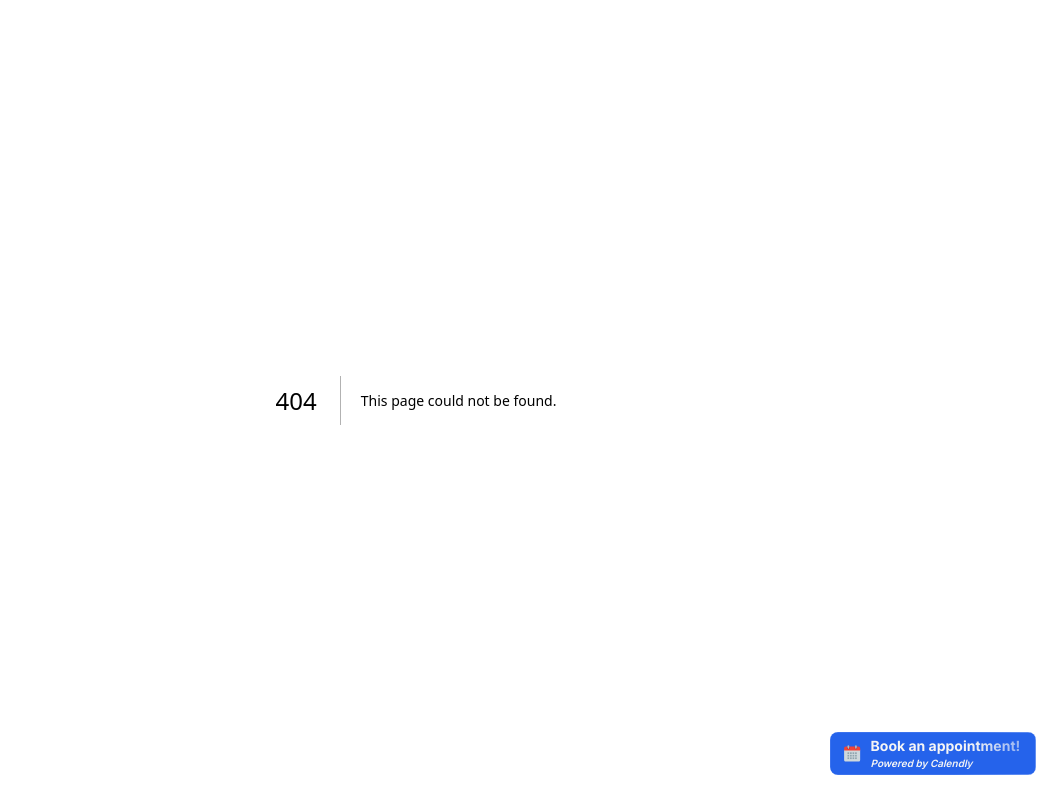
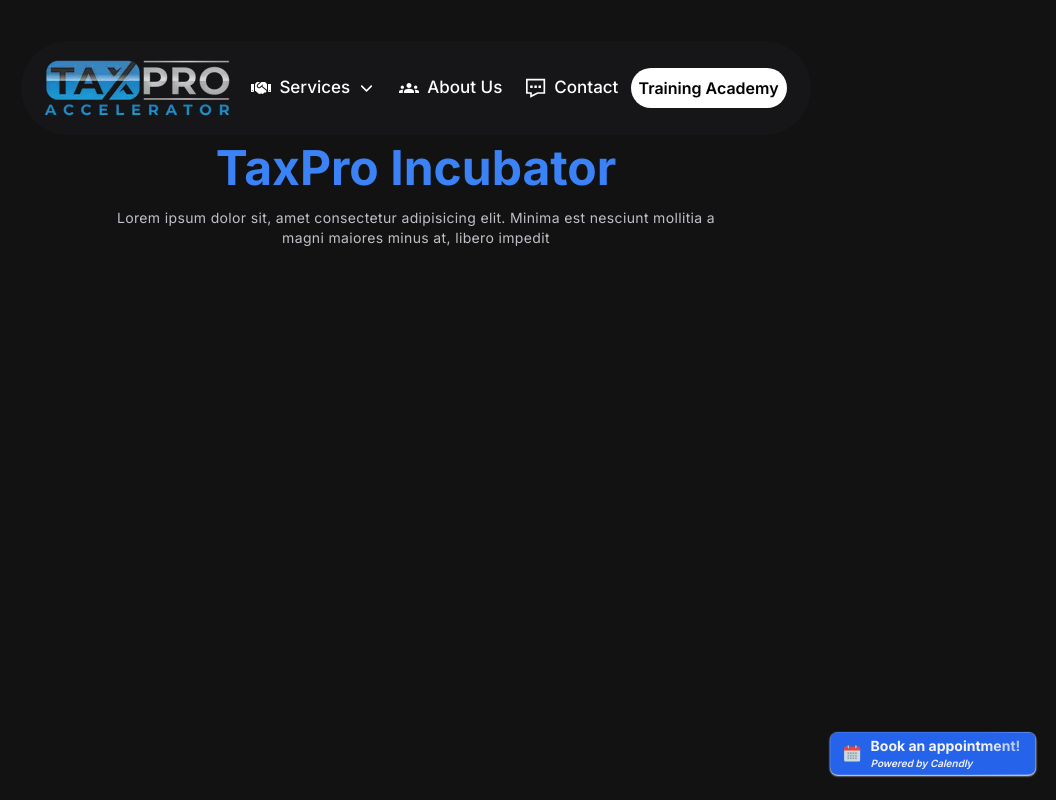
Before and after one commit to natzgg/servizen, a Next.js app: page /product/taxproincubator in a window 1280 px wide. Before the commit this address had no page. Shown: the top 800 px of the page, without its empty margins (224-1280 px from the left). Built offline with nearby package versions, Linux system fonts and the light colour scheme.

Commit message:
Add single product page (ongoing)

```diff
--- a/app/(home)/_components/pricing/pricing-button.tsx
+++ b/app/(home)/_components/pricing/pricing-button.tsx
@@ -1,16 +1,19 @@
 "use client";
 
 import { cn } from "@/lib/utils";
+import Link from "next/link";
 
 const PricingButton = ({
   title,
   recommended,
+  href,
 }: {
   title: string;
   recommended: boolean;
+  href: string;
 }) => {
   return (
-    <div className="w-full mt-5">
+    <Link href={href} className="w-full mt-5">
       <button
         className={cn(
           "py-3 px-2 rounded-lg w-full",
@@ -21,7 +24,7 @@ const PricingButton = ({
       >
         <span className="font-bold uppercase">Choose {title}</span>
       </button>
-    </div>
+    </Link>
   );
 };
 
--- a/app/(home)/_components/pricing/pricing-card.tsx
+++ b/app/(home)/_components/pricing/pricing-card.tsx
@@ -12,6 +12,7 @@ const PricingCard = ({
   recommended,
   regular_price,
   index,
+  href,
 }: {
   label: string;
   price: string;
@@ -19,6 +20,7 @@ const PricingCard = ({
   features: String[];
   recommended: boolean;
   index: number;
+  href: string;
 }) => {
   return (
     <motion.div
@@ -60,7 +62,7 @@ const PricingCard = ({
           Recommended
         </div>
       )}
-      <PricingButton title={label} recommended={recommended} />
+      <PricingButton title={label} recommended={recommended} href={href} />
     </motion.div>
   );
 };
--- a/app/(home)/_components/pricing/pricing.tsx
+++ b/app/(home)/_components/pricing/pricing.tsx
@@ -27,6 +27,7 @@ const Pricing = () => {
           ]}
           recommended={false}
           index={1}
+          href="product/taxproincubator"
         />
         <PricingCard
           label="TaxPro Accelerator"
@@ -44,6 +45,7 @@ const Pricing = () => {
           ]}
           recommended={true}
           index={2}
+          href="product/taxproaccelerator"
         />
         <PricingCard
           recommended={false}
@@ -61,6 +63,7 @@ const Pricing = () => {
             "As low as 0% APR",
           ]}
           index={3}
+          href="product/serviceincubator"
         />
       </div>
     </div>
--- /dev/null
+++ b/app/product/layout.tsx
@@ -0,0 +1,14 @@
+import Footer from "@/components/footer";
+import Navbar from "../(home)/_components/navbar/navbar";
+
+const ProductLayout = ({ children }: { children: React.ReactNode }) => {
+  return (
+    <div>
+      <Navbar />
+      {children}
+      <Footer />
+    </div>
+  );
+};
+
+export default ProductLayout;
--- /dev/null
+++ b/app/product/taxproincubator/page.tsx
@@ -0,0 +1,14 @@
+import Product from "@/components/single-product/product";
+
+const TaxProIncubatorPage = () => {
+  return (
+    <div className="h-[1000px] text-white mt-36">
+      <Product
+        title="TaxPro Incubator"
+        subtitle="Lorem ipsum dolor sit, amet consectetur adipisicing elit. Minima est nesciunt mollitia a magni maiores minus at, libero impedit"
+      />
+    </div>
+  );
+};
+
+export default TaxProIncubatorPage;
--- /dev/null
+++ b/components/single-product/feature-card.tsx
@@ -0,0 +1,5 @@
+const FeatureCard = () => {
+  return <div className="">Feature Card</div>;
+};
+
+export default FeatureCard;
--- /dev/null
+++ b/components/single-product/features.tsx
@@ -0,0 +1,18 @@
+import { IconType } from "react-icons";
+import FeatureCard from "./feature-card";
+
+type Feature = {
+  icon: IconType;
+  name: string;
+  description: string;
+};
+
+const Features = ({ features }: { features?: Feature[] }) => {
+  return (
+    <div>
+      <FeatureCard />
+    </div>
+  );
+};
+
+export default Features;
--- /dev/null
+++ b/components/single-product/product.tsx
@@ -0,0 +1,25 @@
+import { IconType } from "react-icons";
+import ProductTitle from "./title";
+
+type Feature = {
+  icon: IconType;
+  name: string;
+  description: string;
+};
+
+type ProductProps = {
+  title: string;
+  subtitle: string;
+  features?: Feature[];
+};
+
+const Product = ({ title, subtitle, features }: ProductProps) => {
+  return (
+    <div>
+      <ProductTitle title={title} subtitle={subtitle} />
+      {/*Features */}
+    </div>
+  );
+};
+
+export default Product;
--- /dev/null
+++ b/components/single-product/title.tsx
@@ -0,0 +1,18 @@
+const ProductTitle = ({
+  title,
+  subtitle,
+}: {
+  title: string;
+  subtitle: string;
+}) => {
+  return (
+    <div className="flex flex-col items-center justify-center gap-4 md:w-1/2 mx-auto text-pretty px-6 md:px-0">
+      <h1 className="font-bold text-5xl text-baseblue text-center">{title}</h1>
+      <h2 className="tracking-wide text-basetext text-center text-sm">
+        {subtitle}
+      </h2>
+    </div>
+  );
+};
+
+export default ProductTitle;
```
